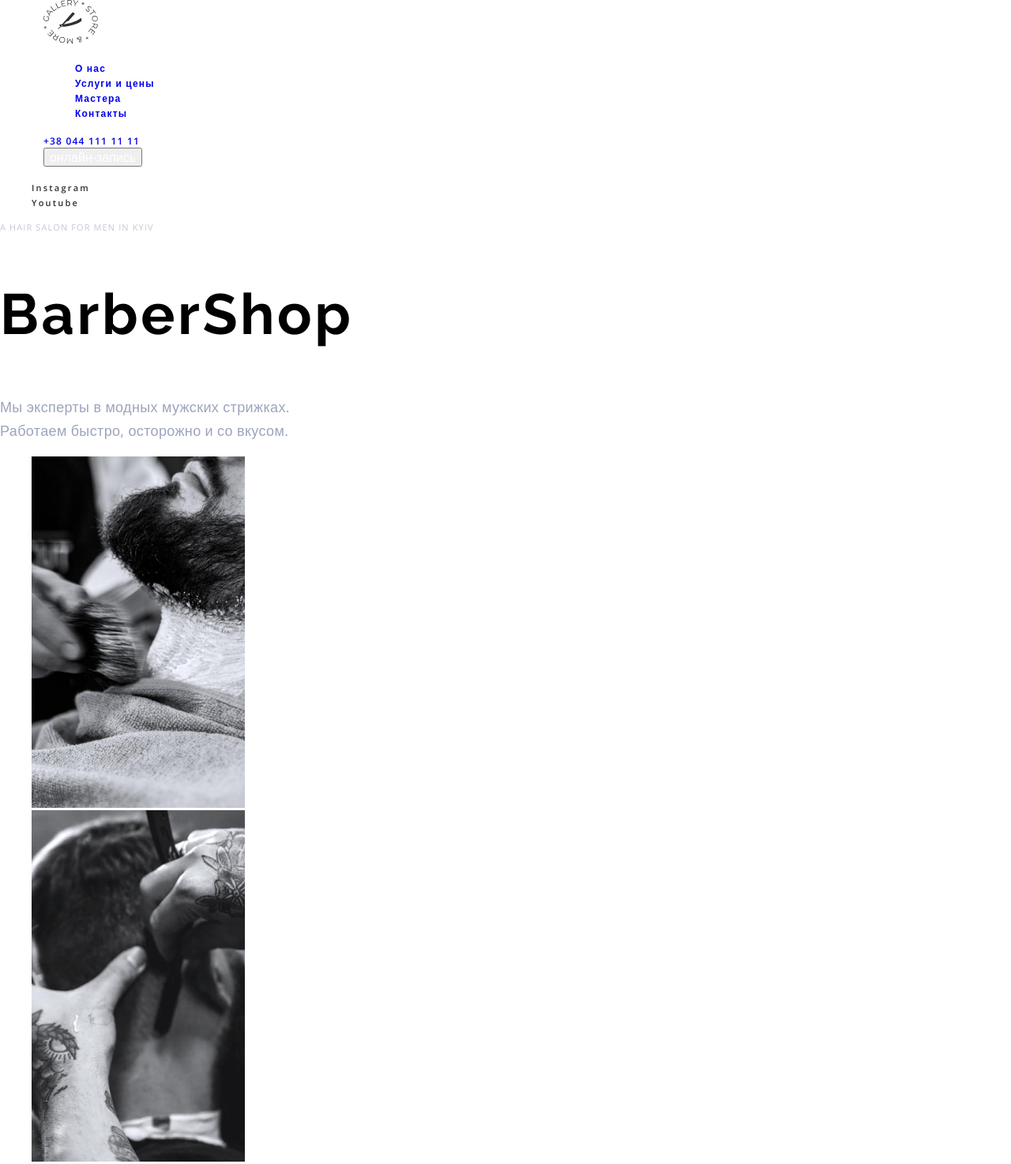
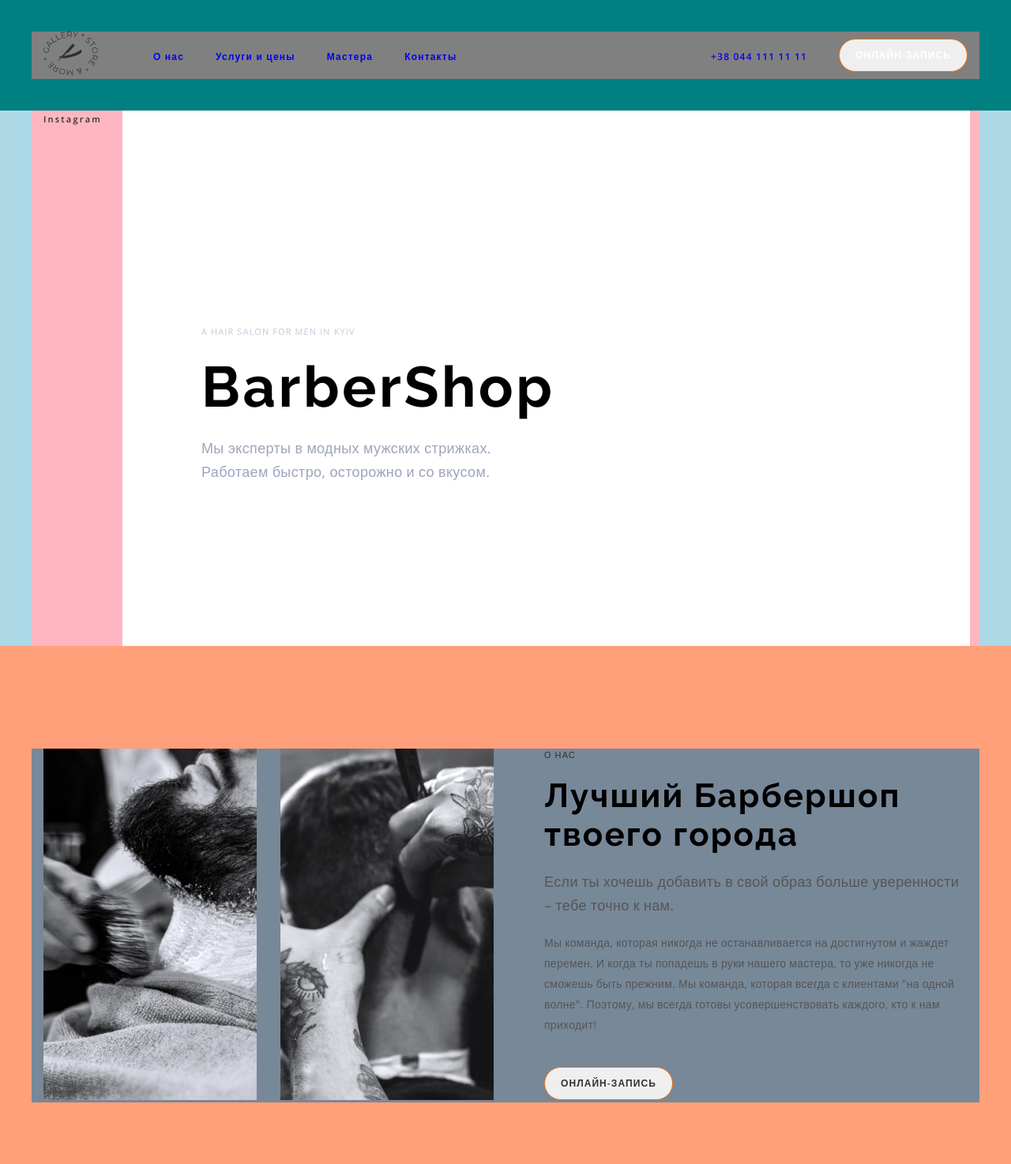
Before and after one commit to denis-tsibaev/Barbershop-lesson, a plain HTML site: page index.html in a window 1280 px wide. Shown: the top 1474 px of the page at 79% size. Drawn offline with nearby package versions, Linux system fonts and the light colour scheme.

Commit message:
урок от 24.12.20

```diff
--- a/css/style.css
+++ b/css/style.css
@@ -15,6 +15,8 @@ body {
 
 h1,
 h2 {
+  margin: 0;
+  margin-bottom: 20px;
   font-family: var(--second-font);
   font-weight: bold;
 }
@@ -30,6 +32,7 @@ a {
 }
 
 p {
+  margin: 0;
   font-size: 14px;
   font-weight: normal;
   line-height: 1.857;
@@ -38,6 +41,7 @@ p {
 }
 
 .subtitle {
+  margin-bottom: 20px;
   font-size: 11px;
   line-height: 1.364;
   letter-spacing: 0.1em;
@@ -68,12 +72,18 @@ p {
 }
 .list-no-style {
   list-style: none;
+  margin: 0;
+  padding: 0;
 }
 
 .container {
   width: 1200px;
   padding: 0 15px;
   margin: 0 auto;
+}
+
+.section {
+  padding: 130px 0;
 }
 
 .address {
@@ -89,6 +99,13 @@ p {
   letter-spacing: 0.09em;
   text-transform: uppercase;
   color: #ffffff;
+
+  /* width: 160px; */
+  /* min-height: 40px; */
+
+  border: 1px solid var(--accent);
+  border-radius: 25px;
+  padding: 12px 20px;
 }
 
 .modal-open-btn-light {
@@ -115,9 +132,63 @@ p {
 .header a:active {
   color: var(--accent);
 }
+
+.header {
+  background-color: teal;
+  padding: 40px 0;
+}
+
+.header .container {
+  display: flex;
+  align-items: center;
+  background-color: grey;
+}
+
+.header .logo {
+  margin-right: 70px;
+}
+
+.header .menu {
+  display: flex;
+  align-items: center;
+}
+
+.menu-list {
+  display: flex;
+}
+
+.menu-list .item:not(:last-child) {
+  margin-right: 40px;
+}
+
+.header .address {
+  margin-left: auto;
+  margin-right: 40px;
+}
 /* =======//HEADER======= */
 
-/* =======Топ======= */
+/* =======top======= */
+.top {
+  background-color: lightblue;
+}
+
+.top .container {
+  display: flex;
+  background-color: lightpink;
+}
+
+.top-left {
+  width: 100px;
+}
+
+.top-left .list {
+  display: flex;
+}
+
+.top-left .list .item:not(:last-child) {
+  margin-right: 40px;
+}
+
 .top-left a,
 .top-left a:visited {
   font-size: 11px;
@@ -132,6 +203,15 @@ p {
   color: var(--accent);
 }
 
+.top-right {
+  background-color: #ffffff;
+  flex-grow: 1;
+  padding-top: 272px;
+  padding-right: 525px;
+  padding-bottom: 206px;
+  padding-left: 100px;
+}
+
 .top-right h1 {
   font-size: 72px;
   line-height: 1.181;
@@ -141,9 +221,51 @@ p {
 /* =======//Топ======= */
 
 /* =======О нас======= */
+.about {
+  background-color: lightsalmon;
+}
+
+.about .container {
+  background-color: lightslategrey;
+  display: flex;
+}
+
+.about .list {
+  display: flex;
+}
+
+.about .list .item:not(:last-child) {
+  margin-right: 30px;
+}
+
+.about-right {
+  padding-left: 64px;
+}
+
+.about-right .description {
+  margin-bottom: 20px;
+}
+
+.about-right .modal-open-btn {
+  margin-top: 40px;
+}
+
 /* =======//О нас======= */
 
 /* =======Услуги и цены======= */
+
+.services {
+  background-color: lightcyan;
+}
+
+.services .container {
+  background-color: lightslategray;
+}
+
+.services .prices {
+  display: flex;
+}
+
 .services h2 {
   /* color: #ffffff; */
 }
--- a/index.html
+++ b/index.html
@@ -17,39 +17,45 @@
 
 <body>
 	<!-- Шапка сайта -->
-	<header class="header container">
+	<header class="header">
+		<div class="container">
 			<nav class="menu">
-			<a href="./index.html" aria-label="Логотип">
+				<a href="./index.html" class="logo" aria-label="Логотип">
 					<img src="./img/Logo.svg" alt="logo Gallery Store">
 				</a>
-			<ul class="list-no-style">
-				<li>
+				<ul class="menu-list list-no-style">
+					<li class="item">
 						<a href="#">О нас</a>
 					</li>
-				<li>
+					<li class="item">
 						<a href="#">Услуги и цены</a>
 					</li>
-				<li>
+					<li class="item">
 						<a href="#">Мастера</a>
 					</li>
-				<li>
+					<li class="item">
 						<a href="#">Контакты</a>
 					</li>
 				</ul>
 			</nav>
 
-		<address class="address"> <a href="tel:+380441111111">+38 044 111 11 11</a></address>
-		<button class="modal-open-btn-light">онлайн-запись</button>
-
+			<address class="address">
+				<a href="tel:+380441111111">+38 044 111 11 11</a>
+			</address>
+			<button class="modal-open-btn modal-open-btn-light">
+				онлайн-запись
+			</button>
+		</div>
 	</header>
 	<!-- /Шапка сайта -->
 	<main>
 		<!-- Топ -->
 		<section class="top">
+			<div class="container">
 				<div class="top-left">
-				<ul class="list-no-style">
-					<li><a href="#" lang="en">Instagram</a></li>
-					<li><a href="#" lang="en">Youtube</a></li>
+					<ul class="list list-no-style">
+						<li class="item"><a href="#" lang="en">Instagram</a></li>
+						<li class="item"><a href="#" lang="en">Youtube</a></li>
 					</ul>
 				</div>
 				<div class="top-right">
@@ -61,52 +67,64 @@
 						Мы эксперты в модных мужских стрижках. <br>
 						Работаем быстро, осторожно и со вкусом.</p>
 				</div>
+			</div>
 		</section>
 		<!-- /Топ -->
 		<!-- О нас -->
-		<section class="about">
-			<ul class="list-no-style">
-				<li><img src="./img/about-img1.jpg" alt="Барбершоп бритье бороды" width="270" height="445" />
+		<section class="about section">
+			<div class="container">
+				<ul class="list list-no-style">
+					<li class="item">
+						<img src="./img/about-img1.jpg" alt="Барбершоп бритье бороды" width="270" height="445" />
 					</li>
-				<li><img src="./img/about-img2.jpg" alt="Барбершоп мужская стрижка" width="270" height="445" />
+					<li class="item">
+						<img src="./img/about-img2.jpg" alt="Барбершоп мужская стрижка" width="270" height="445" />
 					</li>
 				</ul>
-			<div>
+				<div class="about-right">
 					<p class="subtitle subtitle-dark">о нас</p>
 					<h2>Лучший Барбершоп <br>
 						твоего города</h2>
-				<p class="description description-dark">Если ты хочешь добавить в свой образ больше уверенности – тебе
+					<p class="description description-dark">Если ты хочешь добавить в свой образ больше уверенности –
+						тебе
 						точно к нам.</p>
 					<p>Мы команда, которая никогда не останавливается на достигнутом
 						и жаждет перемен. И когда ты попадешь в руки нашего мастера,
 						то уже никогда не сможешь быть прежним. Мы команда, которая всегда с клиентами "на одной волне".
 						Поэтому, мы всегда готовы усовершенствовать каждого, кто к нам приходит!</p>
-				<button class="modal-open-btn-dark">онлайн-запись</button>
+					<button class="modal-open-btn modal-open-btn-dark">онлайн-запись</button>
 				</div>
+			</div>
+
 		</section>
 		<!-- /О нас -->
 		<!-- Услуги и цены -->
-		<section class="services">
+		<section class="services section">
+			<div class="container">
 				<p class="subtitle subtitle-light">Проведи время в компании лучших мастеров</p>
 				<h2>Услуги и цены</h2>
-			<ul class="list-no-style">
+				<div class="prices">
+					<ul class="list list-no-style">
 						<li><span>Мужская стрижка</span><span>от 300 грн.</span></li>
 						<li><span>Стрижка бороды</span><span>от 200 грн.</span></li>
 						<li><span>Стрижка усов</span><span>от 200 грн.</span></li>
 						<li><span>Бритье опасной бритвой</span><span>от 200 грн.</span></li>
 					</ul>
-			<ul class="list-no-style">
+					<ul class="list list-no-style">
 						<li><span>Cтрижка у стажера</span><span>от 50 грн.</span></li>
 						<li><span>Стрижка под насадку</span><span>от 200 грн.</span></li>
 						<li><span>Детская стрижка (до 12 лет)</span><span>от 300 грн.</span></li>
 						<li><span>Камуфлирование седины</span><span>от 200 грн.</span></li>
 					</ul>
-			<button class="modal-open-btn-light">онлайн-запись</button>
+				</div>
+
+				<button class="modal-open-btn modal-open-btn-light">онлайн-запись</button>
+			</div>
 
 		</section>
 		<!-- /Услуги и цены -->
 
-		<section class="achievements">
+		<section class="achievements section">
 			<div class="achievements-left">
 				<ul class="list-no-style">
 					<li>
@@ -135,11 +153,10 @@
 				<p class="description description-dark">О нас говорят только хорошее. Но лучше 1 раз увидеть и
 					прочувствовать, чем 10 раз прочитать. </p>
 			</div>
-
 		</section>
 
 		<!-- Наши мастера -->
-		<section class="masters">
+		<section class="masters section">
 			<p class="subtitle subtitle-dark">для настоящих ценителей атмосферы</p>
 			<h2>Наши мастера</h2>
 			<ul class="list-no-style">
@@ -180,7 +197,7 @@
 		<!-- /Наши мастера -->
 
 		<!-- Фотогалеря -->
-		<section>
+		<section section>
 			<h2 hidden>Фотогалерея</h2>
 			<p class="subtitle subtitle-dark">На латинском языке “барба” означает “борода”</p>
 			<ul class="list-no-style">
@@ -193,7 +210,7 @@
 		</section>
 		<!-- /Фотогалеря -->
 		<!-- Контакты -->
-		<section class="contacts">
+		<section class="contacts section">
 			<!-- тут будет форма -->
 			<div class="contacts-right">
 				<h2>Контакты</h2>
```
Lines whose indentation alone changed are shown as unchanged.
